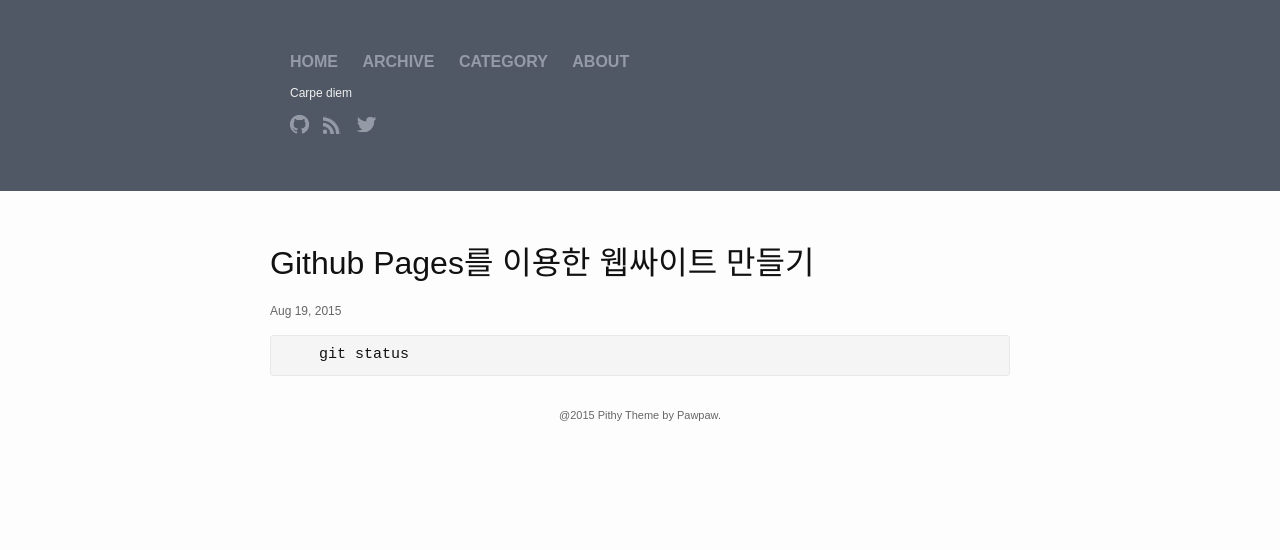
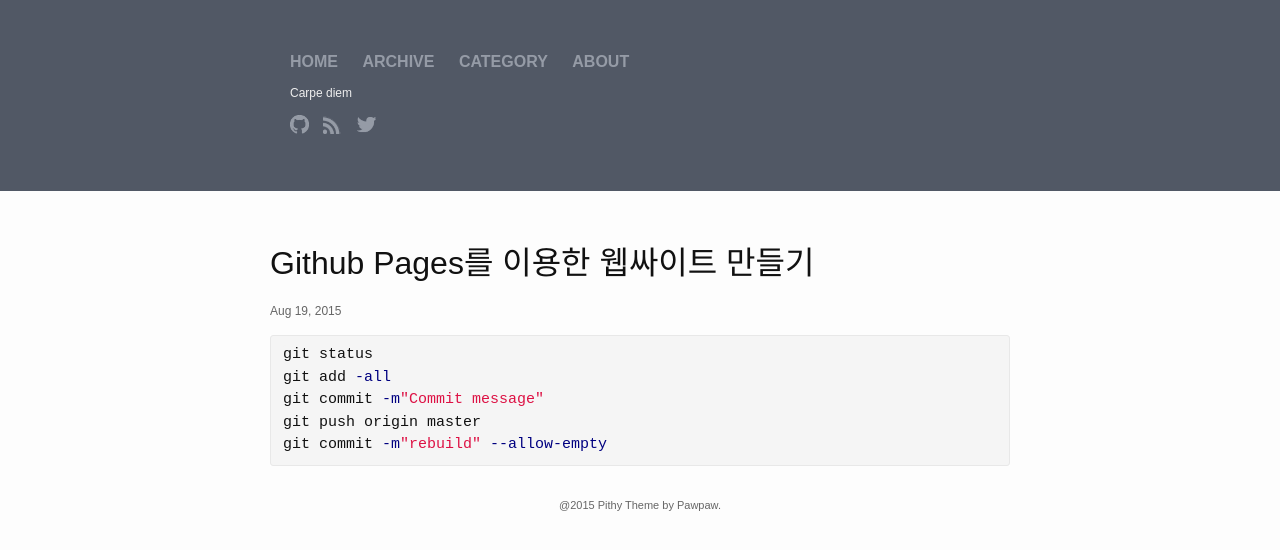
Before and after one commit to zatourie/zatourie.github.io, a Jekyll site: the page built from _posts/2015-08-19-Github_Pages.md, in a window 1280 px wide. Shown: the top 550 px of the page. Built offline with Jekyll 4.4.1, drawn with Linux system fonts in a browser that asks for light colours.

Commit message:
Update 2015-08-19-Github_Pages.md

```diff
--- a/_posts/2015-08-19-Github_Pages.md
+++ b/_posts/2015-08-19-Github_Pages.md
@@ -7,5 +7,9 @@
 
 
 {% highlight bash%}
-    git status
+git status
+git add -all
+git commit -m"Commit message"
+git push origin master
+git commit -m"rebuild" --allow-empty
 {% endhighlight %}
```
